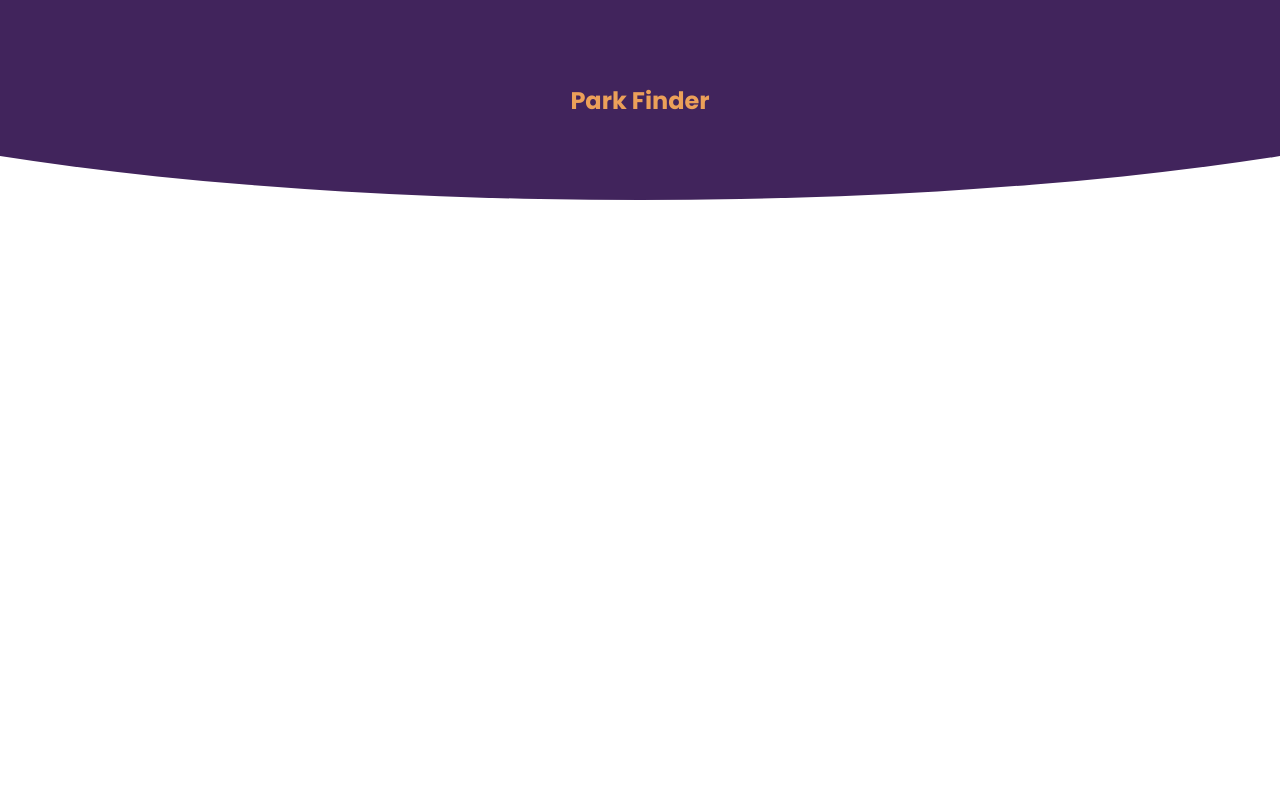
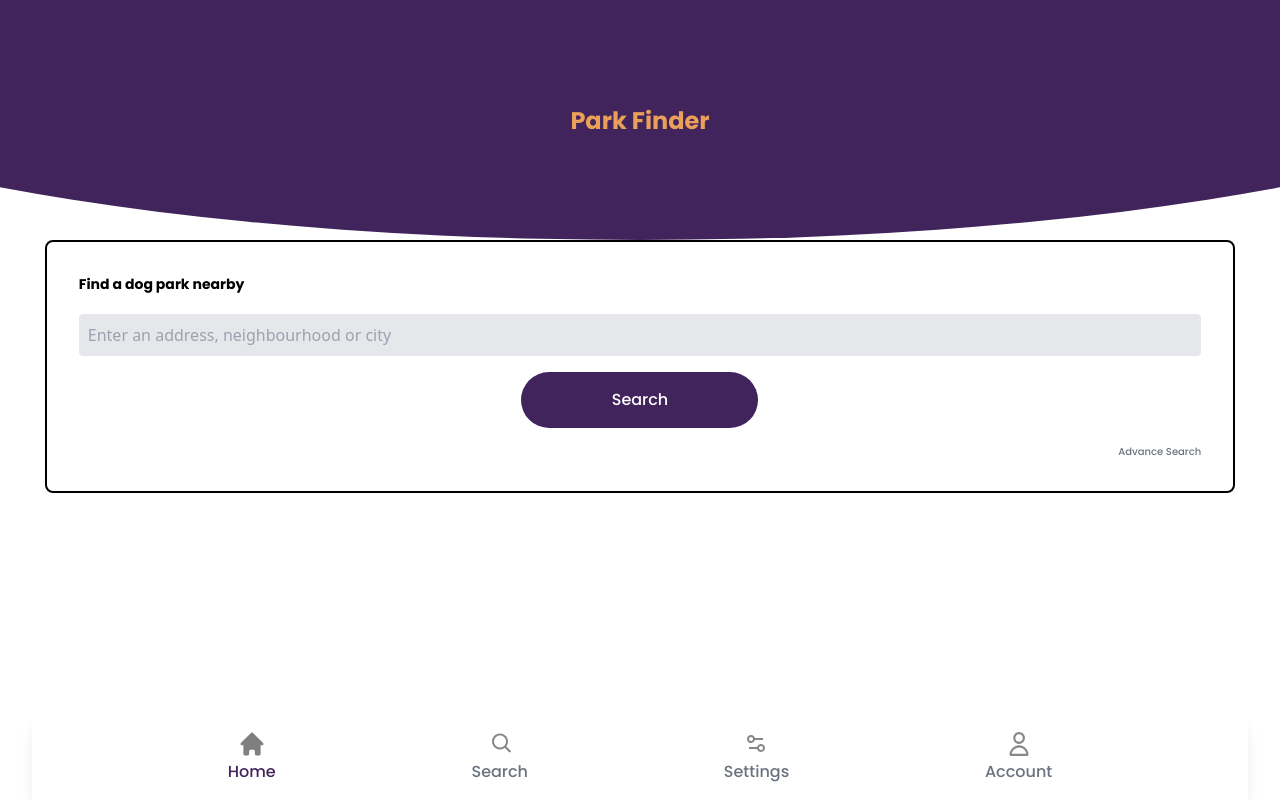
Before and after one commit to etienne1698/dogs_park, a React (Vite) app: page / in a window 1280 px wide. Shown: the top 800 px of the page. Built offline with nearby package versions, Linux system fonts and the light colour scheme.

Commit message:
i dont remember

```diff
--- a/src/components/Background.jsx
+++ b/src/components/Background.jsx
@@ -2,9 +2,8 @@ import React from "react";
 
 export default function Background({ title }) {
 	return (
-		<div className="h-screen">
 		<div
-				className="bg-primary w-full h-1/4 flex justify-center items-center"
+			className="bg-primary w-full flex justify-center items-center h-[30vh]"
 			style={{
 				clipPath: "ellipse(80% 100% at 50% 0%)",
 			}}
@@ -13,6 +12,5 @@ export default function Background({ title }) {
 				{title}
 			</h1>
 		</div>
-		</div>
 	);
 }
--- a/src/components/Menu/FooterMenu.jsx
+++ b/src/components/Menu/FooterMenu.jsx
@@ -13,8 +13,8 @@ export default function FooterMenu() {
 	];
 
 	return (
-		<div className="flex justify-center items-end min-h-screen">
-			<div className="flex justify-evenly py-4 bg-white text-white w-[95%] shadow-lg">
+		<div className="sticky bottom-0 mx-auto w-[95%]">
+			<div className="flex justify-evenly py-4 bg-white text-white shadow-lg">
 				{menuItems.map((item, index) => (
 					<MenuItem
 						key={index}
--- a/src/pages/Home.jsx
+++ b/src/pages/Home.jsx
@@ -1,10 +1,11 @@
 import Background from "../components/Background";
+import Search from "../components/Search";
 
 export default function Home() {
 	return (
-		<div>
-
-			<Background title="Park Finder"/>
+		<div className="">
+			<Background title="Park Finder" />
+			<Search />
 		</div>
 	);
 }
--- a/src/pages/Layout.jsx
+++ b/src/pages/Layout.jsx
@@ -3,10 +3,12 @@ import FooterMenu from "../components/Menu/FooterMenu";
 
 const Layout = () => {
 	return (
-		<>
-			<Outlet />
+		<div className="flex flex-col min-h-screen">
+			<div className="flex-grow">
+				<Outlet />
+			</div>
 			<FooterMenu />
-		</>
+		</div>
 	);
 };
 
```
Lines whose indentation alone changed are shown as unchanged.
